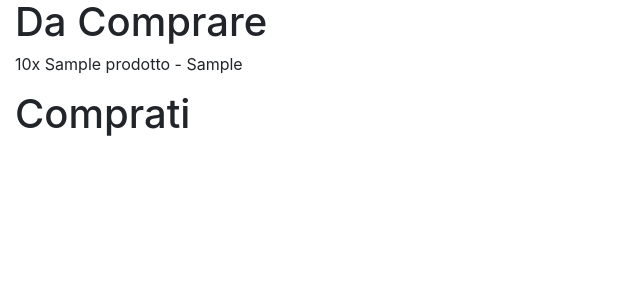
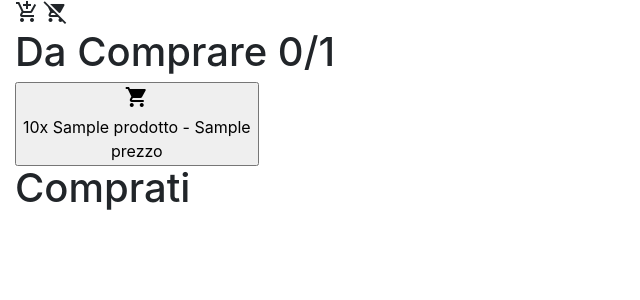
Before and after one commit to superqwe/spesa, a Django app: page /spesa/ in a window 1280 px wide. Shown: the top 300 px of the page, without its empty margins (0-640 px from the left). Run offline with Django 3.2, Linux system fonts and the light colour scheme; tables that the repository leaves empty hold one stand-in row (values such as "Sample post"); some libraries are stand-ins or nearby versions.

Commit message:
modificato vista index

```diff
--- a/spesa/urls.py
+++ b/spesa/urls.py
@@ -3,6 +3,6 @@ from django.conf.urls import url
 from spesa import views
 
 urlpatterns = [
+    url(r'(?P<azione>^acquistato|^eliminato|^riacquista)/(?P<pk>[0-9]+)$', views.index, name='index'),
     url(r'^$', views.index, name='index'),
-    # url(r'^spesa/$', views.index, name='index'),
 ]
--- a/spesa/views.py
+++ b/spesa/views.py
@@ -7,8 +7,25 @@ from django.shortcuts import render
 from spesa.models import Acquisto
 
 
-def index(request):
-    da_comprare = Acquisto.objects.filter(stato = '2')
-    comprato = Acquisto.objects.filter(stato = '1')
+def index(request, azione=None, pk=None):
+    if pk:
+        acquisto = Acquisto.objects.get(pk=pk)
+
+        if azione == 'acquistato':
+            acquisto.stato = 1
+
+        elif azione == 'eliminato':
+            acquisto.stato = 0
+
+        elif azione == 'riacquista':
+            acquisto.stato = 2
+
+        acquisto.save()
+
+    da_comprare = Acquisto.objects.filter(stato='2')
+    comprato = Acquisto.objects.filter(stato='1')
+    n_da_comprare = len(da_comprare)
+    n_comprato = len(comprato)
+    n_totale = n_da_comprare + n_comprato
 
     return render(request, 'spesa/lista_prodotti.html', locals())
--- a/templates/spesa/base.html
+++ b/templates/spesa/base.html
@@ -1,5 +1,4 @@
 {% load static %}
-
 
 
 <!DOCTYPE html>
@@ -11,7 +10,11 @@
 
     <title>Title</title>
 
-    <link rel="stylesheet", type="text/css" href="{% static 'static/spesa/css/base.css' %}">
+    <link rel="stylesheet" , type="text/css" href="{% static 'static/spesa/css/base.css' %}">
+
+    <link href="https://fonts.googleapis.com/icon?family=Material+Icons"
+          rel="stylesheet">
+
     <link rel="stylesheet" href="https://maxcdn.bootstrapcdn.com/bootstrap/4.0.0-beta/css/bootstrap.min.css"
           integrity="sha384-/Y6pD6FV/Vv2HJnA6t+vslU6fwYXjCFtcEpHbNJ0lyAFsXTsjBbfaDjzALeQsN6M"
           crossorigin="anonymous">
@@ -23,7 +26,10 @@
 
     <header></header>
 
-    <nav></nav>
+    <nav>
+        <i class="material-icons">add_shopping_cart</i>
+        <i class="material-icons">remove_shopping_cart</i>
+    </nav>
 
     {% block section %}{% endblock %}
 
--- a/templates/spesa/lista_prodotti.html
+++ b/templates/spesa/lista_prodotti.html
@@ -2,19 +2,35 @@
 
 {% block section %}
 <section>
-    <h1>Da Comprare</h1>
 
-    <div class="row riquadro">
+    <h1>Da Comprare {{n_comprato}}/{{n_totale}}</h1>
+
+    <div class="row">
+
         {% for acquisto in da_comprare %}
-        <div class="col-12">
-            <p>
-                {{acquisto.quantita}}x
-                {{acquisto.prodotto}}
+        <div class="col-12 prodotto riquadro">
 
-            </p>
+
+            <form action="/spesa/acquistato/{{acquisto.pk}}">
+                <button type="submit">
+                    <i class="material-icons">shopping_cart</i>
+                    <div>
+                        {{acquisto.quantita}}x
+                        {{acquisto.prodotto}}
+
+                    </div>
+                    <div>
+                        prezzo
+                    </div>
+                </button>
+            </form>
+
+
         </div>
         {% endfor %}
+
     </div>
+
 </section>
 
 <section>
```
